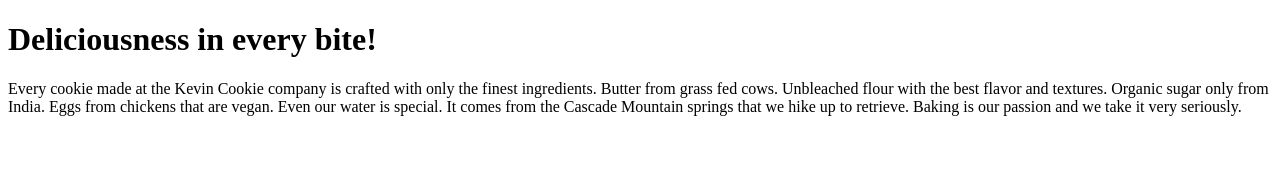
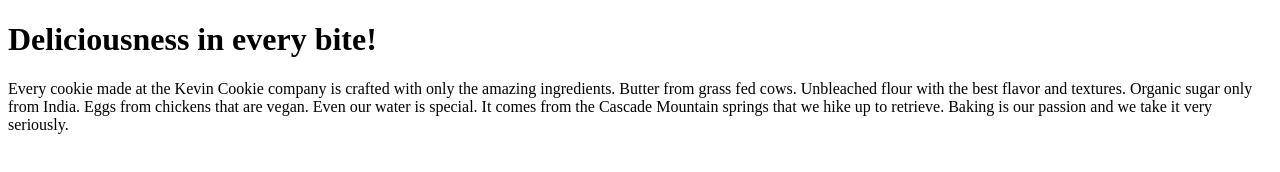
Before and after one commit to sudo-red/Test-repo, a plain HTML site: page index.htm in a window 1280 px wide. Drawn offline with Linux system fonts and the light colour scheme.

Commit message:
update index text

```diff
--- a/index.htm
+++ b/index.htm
@@ -3,7 +3,7 @@
 <body>
 
 <h1>Deliciousness in every bite!</h1>
-<p>Every cookie made at the Kevin Cookie company is crafted with only the finest ingredients. Butter from grass fed cows. Unbleached flour with the best flavor and textures. Organic sugar only from India. Eggs from chickens that are vegan. Even our water is special. It comes from the Cascade Mountain springs that we hike up to retrieve. Baking is our passion and we take it very seriously.</p>
+<p>Every cookie made at the Kevin Cookie company is crafted with only the amazing ingredients. Butter from grass fed cows. Unbleached flour with the best flavor and textures. Organic sugar only from India. Eggs from chickens that are vegan. Even our water is special. It comes from the Cascade Mountain springs that we hike up to retrieve. Baking is our passion and we take it very seriously.</p>
 
 </body>
 </html>
```
